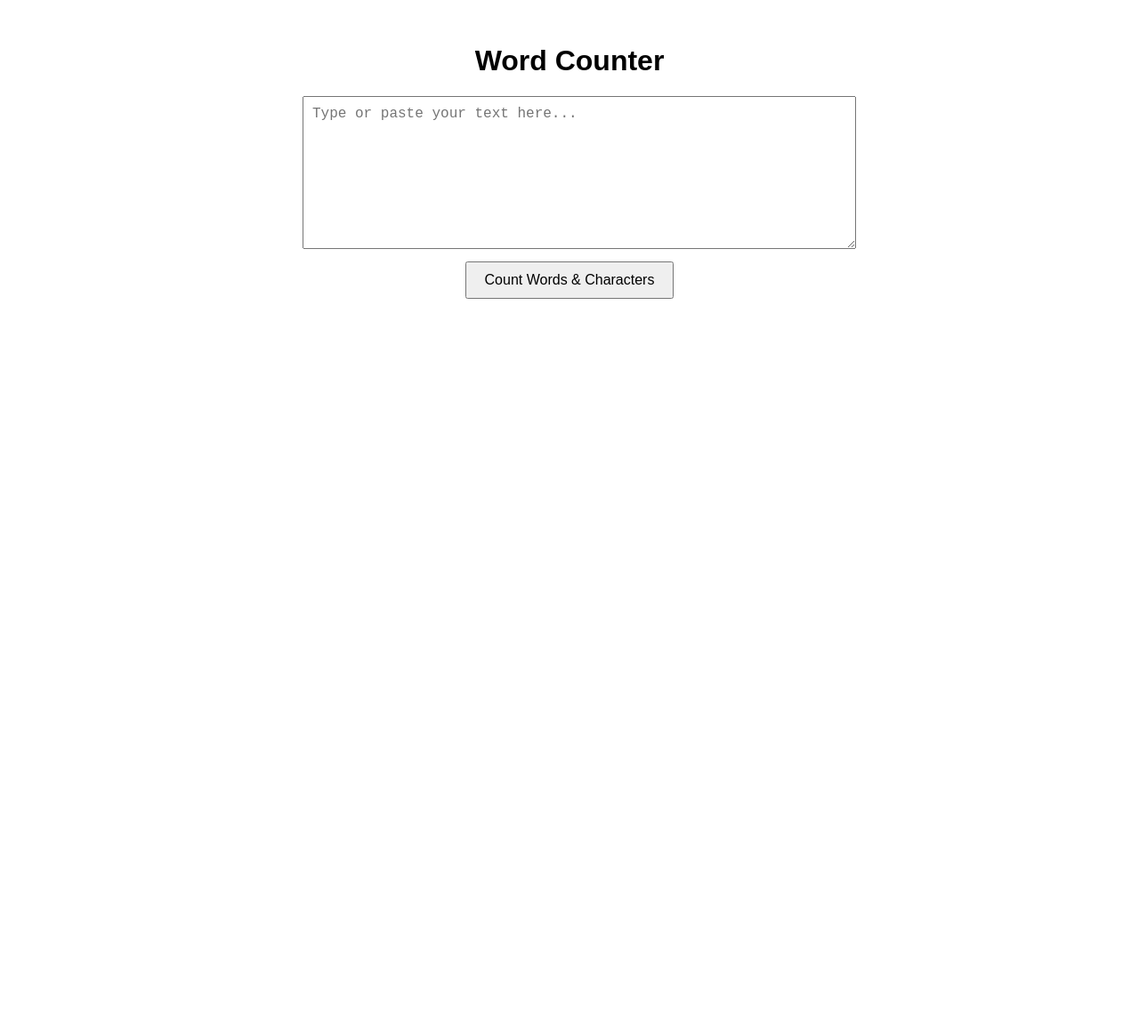
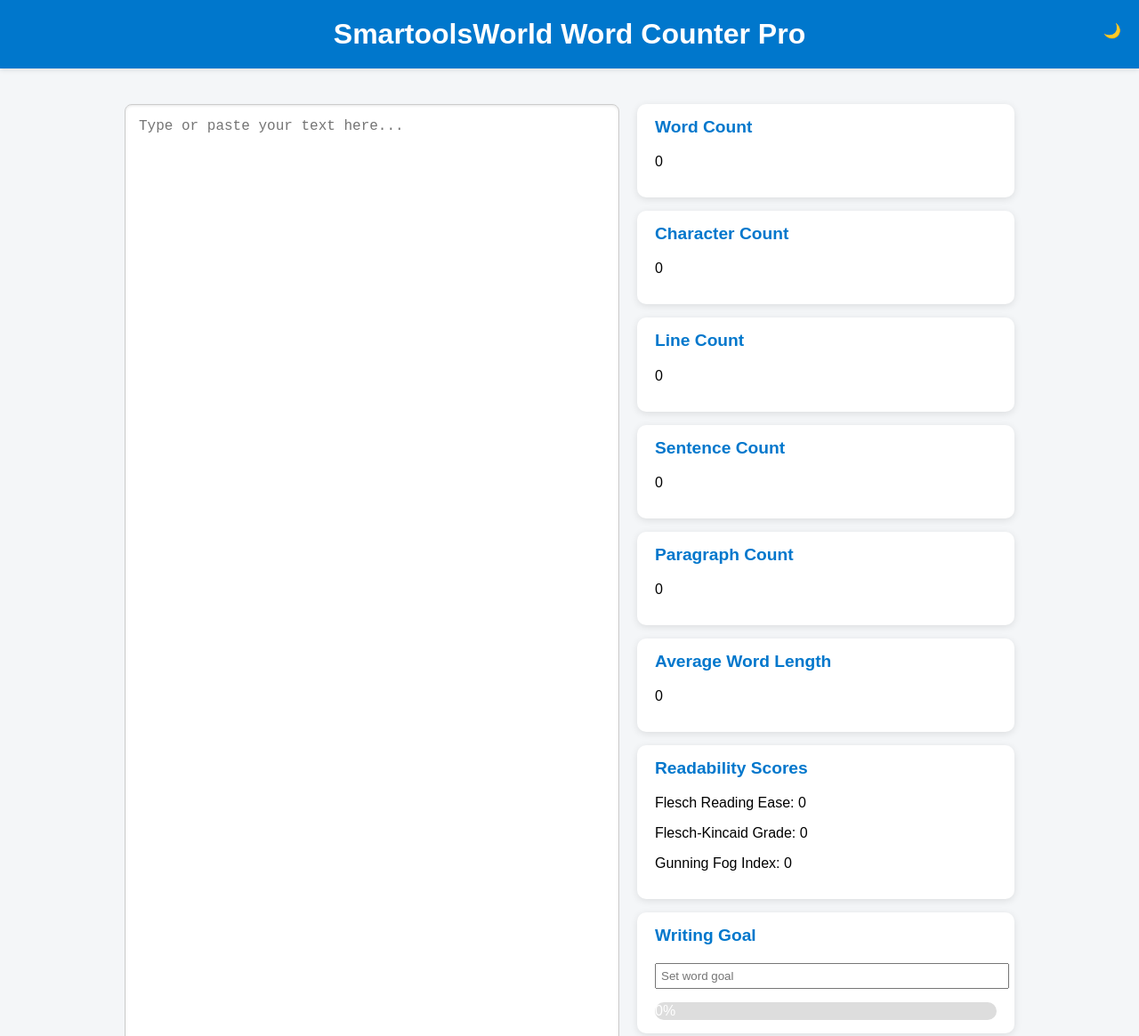
Before and after one commit to smartoolsworld/smartoolsworld.github.io, a plain HTML site: page word-counter.html in a window 1280 px wide. Shown: the top 1165 px of the page at 89% size. Before the commit the page ends 800 px from the top, so only its background shows below. Drawn offline with Linux system fonts and the light colour scheme.

Commit message:
Update word-counter.html

```diff
--- a/word-counter.html
+++ b/word-counter.html
@@ -3,28 +3,212 @@
 <head>
 <meta charset="UTF-8">
 <meta name="viewport" content="width=device-width, initial-scale=1.0">
-<title>Word Counter - SmartoolsWorld</title>
-<meta name="description" content="SmartoolsWorld Word Counter - Free online tool to count words, characters, and more quickly and easily.">
+<title>SmartoolsWorld Word Counter Pro</title>
+<meta name="description" content="SmartoolsWorld Pro Word Counter - Automatic grammar check, readability scores, keyword analysis, and writing progress. Modern and professional interface.">
+
+<!-- Favicon placeholder -->
+<link rel="icon" href="https://via.placeholder.com/32.png?text=S" type="image/png">
+
 <style>
-body {font-family: Arial, sans-serif; max-width: 600px; margin: 50px auto; text-align: center;}
-textarea {width: 100%; height: 150px; padding: 10px; font-size: 16px;}
-button {padding: 10px 20px; font-size: 16px; margin-top: 10px;}
-.result {margin-top: 20px; font-size: 18px;}
+:root {
+  --bg-light: #f4f6f8;
+  --bg-dark: #121212;
+  --text-light: #000;
+  --text-dark: #fff;
+  --card-light: #fff;
+  --card-dark: #1e1e1e;
+  --primary-color: #0077cc;
+}
+
+body {
+  font-family: 'Arial', sans-serif;
+  margin:0;
+  padding:0;
+  background: var(--bg-light);
+  color: var(--text-light);
+  transition: all 0.3s;
+}
+
+body.dark {
+  background: var(--bg-dark);
+  color: var(--text-dark);
+}
+
+header {
+  background: var(--primary-color);
+  color:white;
+  padding: 20px 0;
+  text-align:center;
+  box-shadow:0 2px 5px rgba(0,0,0,0.1);
+}
+
+header h1 {margin:0; font-size:2rem;}
+.toggle-theme {position:absolute; right:20px; top:25px; cursor:pointer; font-weight:bold; color:white;}
+
+main {max-width:1000px; margin:40px auto; padding:0 20px; display:flex; flex-wrap:wrap; gap:20px;}
+
+textarea {
+  flex:1 1 500px;
+  min-height:250px;
+  padding:15px;
+  font-size:16px;
+  border-radius:8px;
+  border:1px solid #ccc;
+  resize:none;
+  box-shadow: inset 0 1px 3px rgba(0,0,0,0.1);
+  transition: all 0.3s;
+}
+
+body.dark textarea {background:#1e1e1e; color:white; border:1px solid #444;}
+
+.stats {
+  flex:1 1 400px;
+  display:flex;
+  flex-direction:column;
+  gap:15px;
+}
+
+.card {
+  background: var(--card-light);
+  padding:15px 20px;
+  border-radius:10px;
+  box-shadow:0 2px 8px rgba(0,0,0,0.1);
+  transition: all 0.3s;
+}
+
+body.dark .card {background: var(--card-dark); box-shadow:0 2px 8px rgba(255,255,255,0.05);}
+
+.card h3 {margin-top:0; color:var(--primary-color); font-size:1.2rem;}
+
+table {width:100%; border-collapse:collapse; margin-top:10px;}
+table th, table td {padding:8px; border-bottom:1px solid #ddd; text-align:left;}
+
+footer {text-align:center; margin:40px 0; color:#555; font-size:0.9rem;}
+
+.progress-container {background:#ddd; border-radius:10px; height:20px; margin-top:10px;}
+.progress-bar {height:100%; width:0%; background:var(--primary-color); border-radius:10px; text-align:center; color:white; line-height:20px;}
+
+@media(max-width:900px){main{flex-direction:column;}}
 </style>
 </head>
 <body>
-<h1>Word Counter</h1>
-<textarea id="text" placeholder="Type or paste your text here..."></textarea><br>
-<button onclick="countWords()">Count Words & Characters</button>
-<div class="result" id="result"></div>
+
+<header>
+  <h1>SmartoolsWorld Word Counter Pro</h1>
+  <span class="toggle-theme" onclick="toggleTheme()">🌙</span>
+</header>
+
+<main>
+  <textarea id="text" placeholder="Type or paste your text here..."></textarea>
+
+  <div class="stats">
+    <div class="card">
+      <h3>Word Count</h3>
+      <p id="wordCount">0</p>
+    </div>
+    <div class="card">
+      <h3>Character Count</h3>
+      <p id="charCount">0</p>
+    </div>
+    <div class="card">
+      <h3>Line Count</h3>
+      <p id="lineCount">0</p>
+    </div>
+    <div class="card">
+      <h3>Sentence Count</h3>
+      <p id="sentenceCount">0</p>
+    </div>
+    <div class="card">
+      <h3>Paragraph Count</h3>
+      <p id="paraCount">0</p>
+    </div>
+    <div class="card">
+      <h3>Average Word Length</h3>
+      <p id="avgWordLen">0</p>
+    </div>
+
+    <div class="card">
+      <h3>Readability Scores</h3>
+      <p id="flesch">Flesch Reading Ease: 0</p>
+      <p id="kincaid">Flesch-Kincaid Grade: 0</p>
+      <p id="fog">Gunning Fog Index: 0</p>
+    </div>
+
+    <div class="card">
+      <h3>Writing Goal</h3>
+      <input type="number" id="goalInput" placeholder="Set word goal" style="width:100%;padding:5px;margin-bottom:5px;">
+      <div class="progress-container">
+        <div class="progress-bar" id="progressBar">0%</div>
+      </div>
+    </div>
+
+    <div class="card">
+      <h3>Keyword Frequency</h3>
+      <table id="keywordTable">
+        <tr><th>Word</th><th>Count</th></tr>
+      </table>
+    </div>
+
+    <div class="card">
+      <h3>Grammar Suggestions</h3>
+      <ul id="grammarList" style="margin:0; padding-left:20px;"></ul>
+    </div>
+  </div>
+</main>
+
+<footer>
+SmartoolsWorld &copy; 2025 | Free online tools hub
+</footer>
 
 <script>
-function countWords() {
-    const text = document.getElementById('text').value.trim();
-    const words = text === "" ? 0 : text.split(/\s+/).length;
-    const characters = text.length;
-    document.getElementById('result').innerHTML = `Words: ${words} <br> Characters: ${characters}`;
+const textArea = document.getElementById('text');
+const wordCount = document.getElementById('wordCount');
+const charCount = document.getElementById('charCount');
+const lineCount = document.getElementById('lineCount');
+const sentenceCount = document.getElementById('sentenceCount');
+const paraCount = document.getElementById('paraCount');
+const avgWordLen = document.getElementById('avgWordLen');
+const keywordTable = document.getElementById('keywordTable');
+const grammarList = document.getElementById('grammarList');
+const goalInput = document.getElementById('goalInput');
+const progressBar = document.getElementById('progressBar');
+
+textArea.addEventListener('input', updateStats);
+
+function toggleTheme(){
+  document.body.classList.toggle('dark');
 }
-</script>
-</body>
-</html>
+
+function updateStats(){
+  const text = textArea.value.trim();
+  const words = text ? text.match(/\b\w+\b/g) : [];
+  wordCount.textContent = words.length;
+  charCount.textContent = text.length;
+  const lines = text.split(/\n/).filter(l=>l.trim()!=='');
+  lineCount.textContent = lines.length;
+  const sentences = text.split(/[.!?]+/).filter(s=>s.trim()!=='');
+  sentenceCount.textContent = sentences.length;
+  const paragraphs = text.split(/\n\n+/).filter(p=>p.trim()!=='');
+  paraCount.textContent = paragraphs.length;
+  const totalLetters = words.reduce((sum,w)=>sum+w.length,0);
+  avgWordLen.textContent = words.length ? (totalLetters/words.length).toFixed(2) : 0;
+
+  // Update progress bar
+  const goal = parseInt(goalInput.value);
+  if(goal>0){
+    const percent = Math.min(100, Math.round((words.length/goal)*100));
+    progressBar.style.width = percent + '%';
+    progressBar.textContent = percent + '%';
+  } else {
+    progressBar.style.width = '0%';
+    progressBar.textContent = '0%';
+  }
+
+  // Keyword frequency
+  const freq = {};
+  words.forEach(w=>{
+    w=w.toLowerCase();
+    if(!['the','and','a','is','in','of','to','for','on'].includes(w)) freq[w] = (freq[w]||0)+1;
+  });
+  keywordTable.innerHTML = '<tr><th>Word</th><th>Count</th></tr>';
+  Object.keys(freq).sort((a,b)=>freq[b]-freq[a]).forEach(w=>{
```
